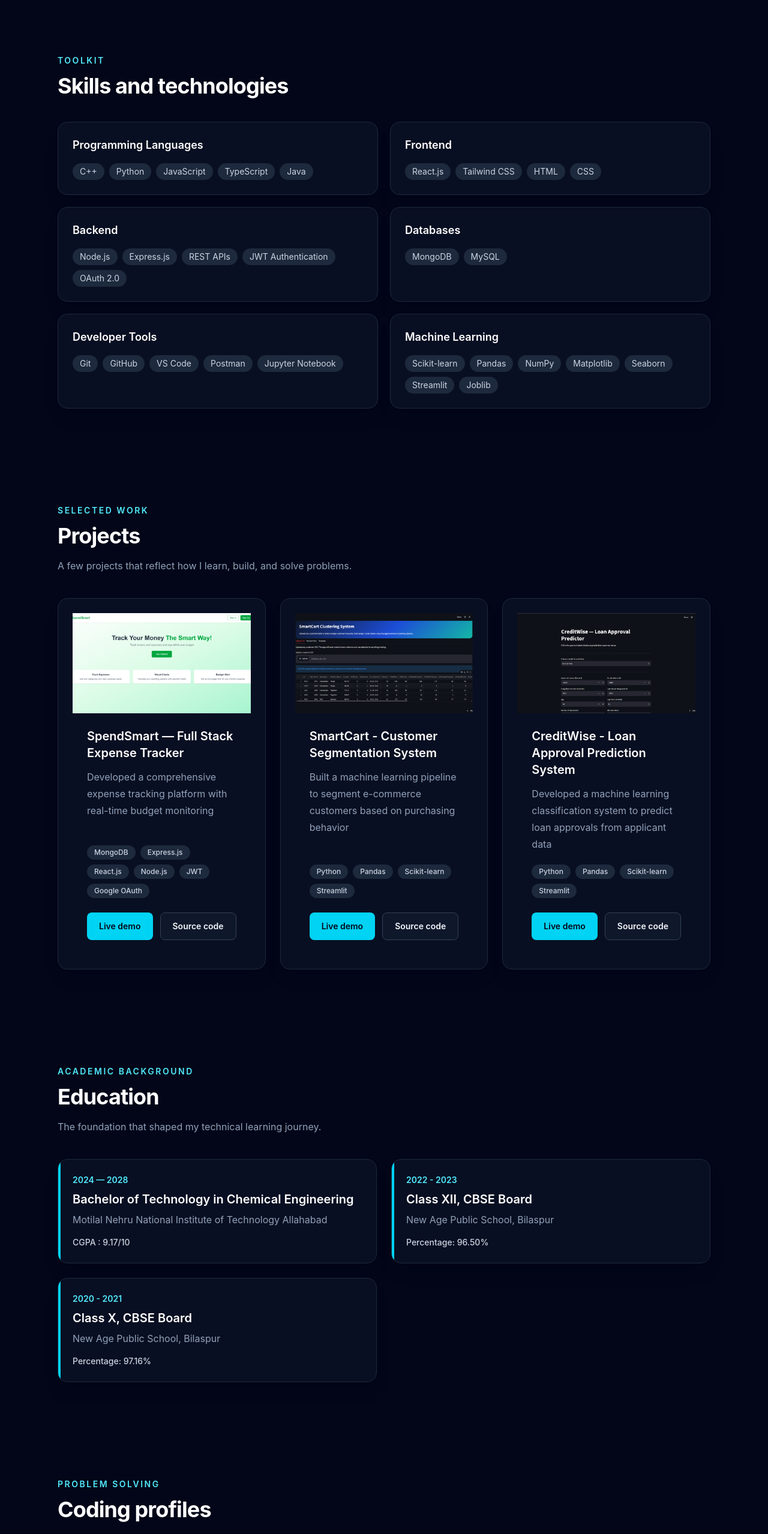
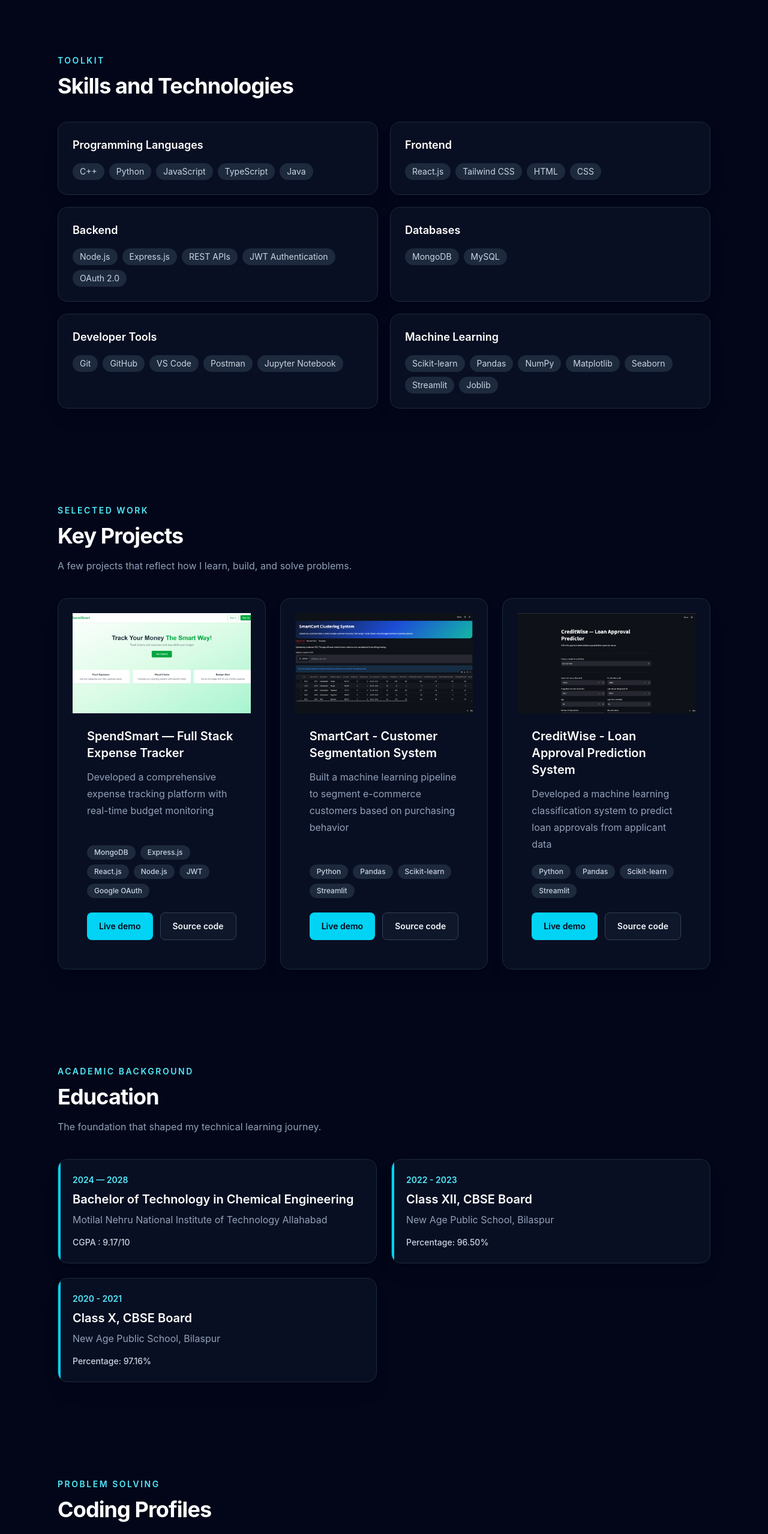
Before and after one commit to ankurgangwar4575-tech/Portfolio, a React (Vite) app in the folder MyPortfolio/: page / in a window 1280 px wide. Shown: the part 1020-3577 px from the top of the page at 60% size. Built offline with nearby package versions, Linux system fonts and the light colour scheme.

Commit message:
Bugs Fixed

```diff
--- a/MyPortfolio/src/pages/HomePage.tsx
+++ b/MyPortfolio/src/pages/HomePage.tsx
@@ -58,7 +58,7 @@ export function HomePage() {
 
         <section id="skills" className="py-20">
           <Container>
-            <SectionHeading eyebrow="Toolkit" title="Skills and technologies" />
+            <SectionHeading eyebrow="Toolkit" title="Skills and Technologies" />
             <div className="mt-10 grid gap-5 sm:grid-cols-2">
               {portfolio.skillGroups.map((group) => (
                 <Card key={group.title}>
@@ -85,7 +85,7 @@ export function HomePage() {
           <Container>
             <SectionHeading
               eyebrow="Selected work"
-              title="Projects"
+              title="Key Projects"
               description="A few projects that reflect how I learn, build, and solve problems."
             />
             <div className="mt-10 grid gap-6 md:grid-cols-2 lg:grid-cols-3">
@@ -118,7 +118,7 @@ export function HomePage() {
             <Container>
               <SectionHeading
                 eyebrow="Problem solving"
-                title="Coding profiles"
+                title="Coding Profiles"
                 description="Explore my progress and practice across competitive programming platforms."
               />
               <div className="mt-10 grid gap-5 sm:grid-cols-2 lg:grid-cols-3">
```
